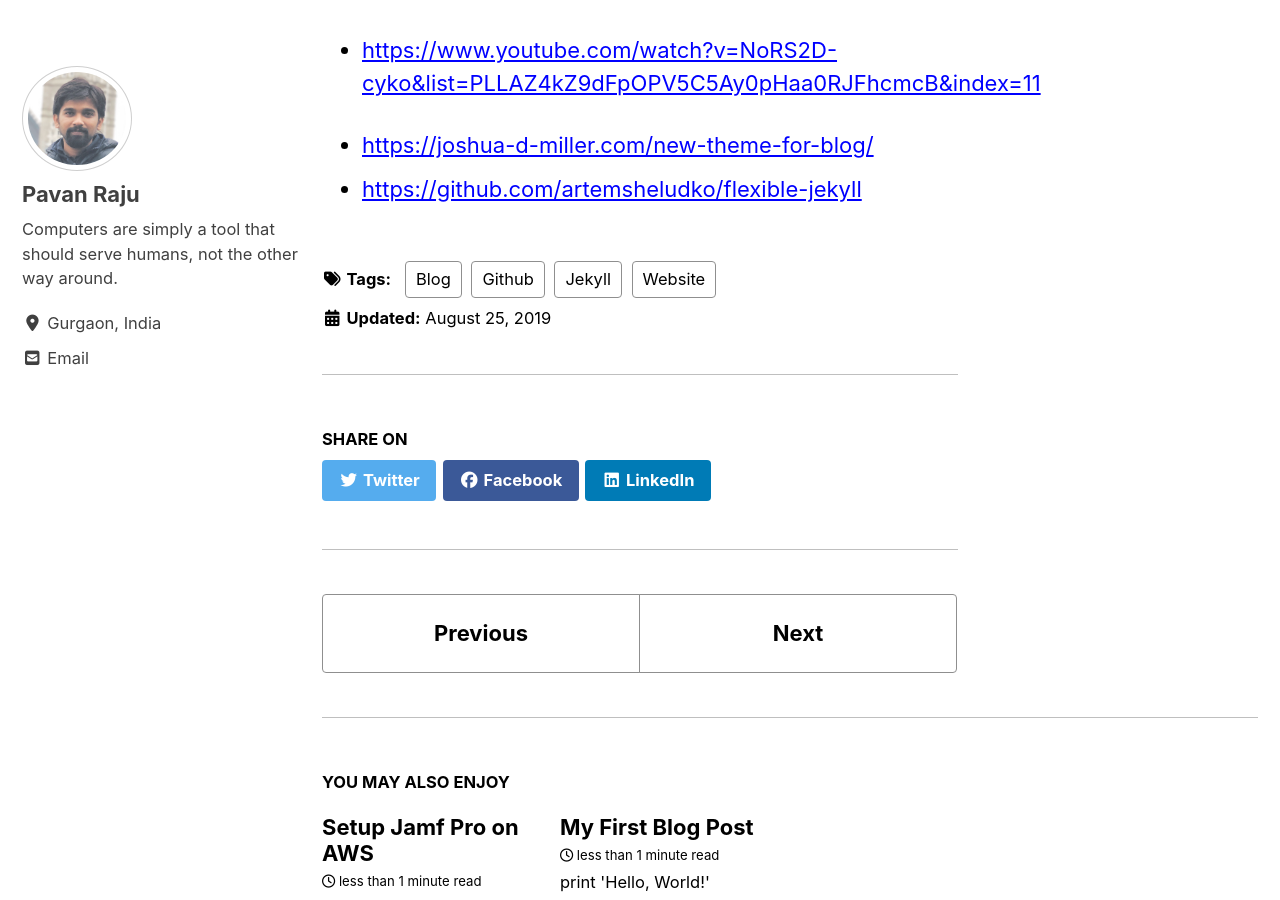
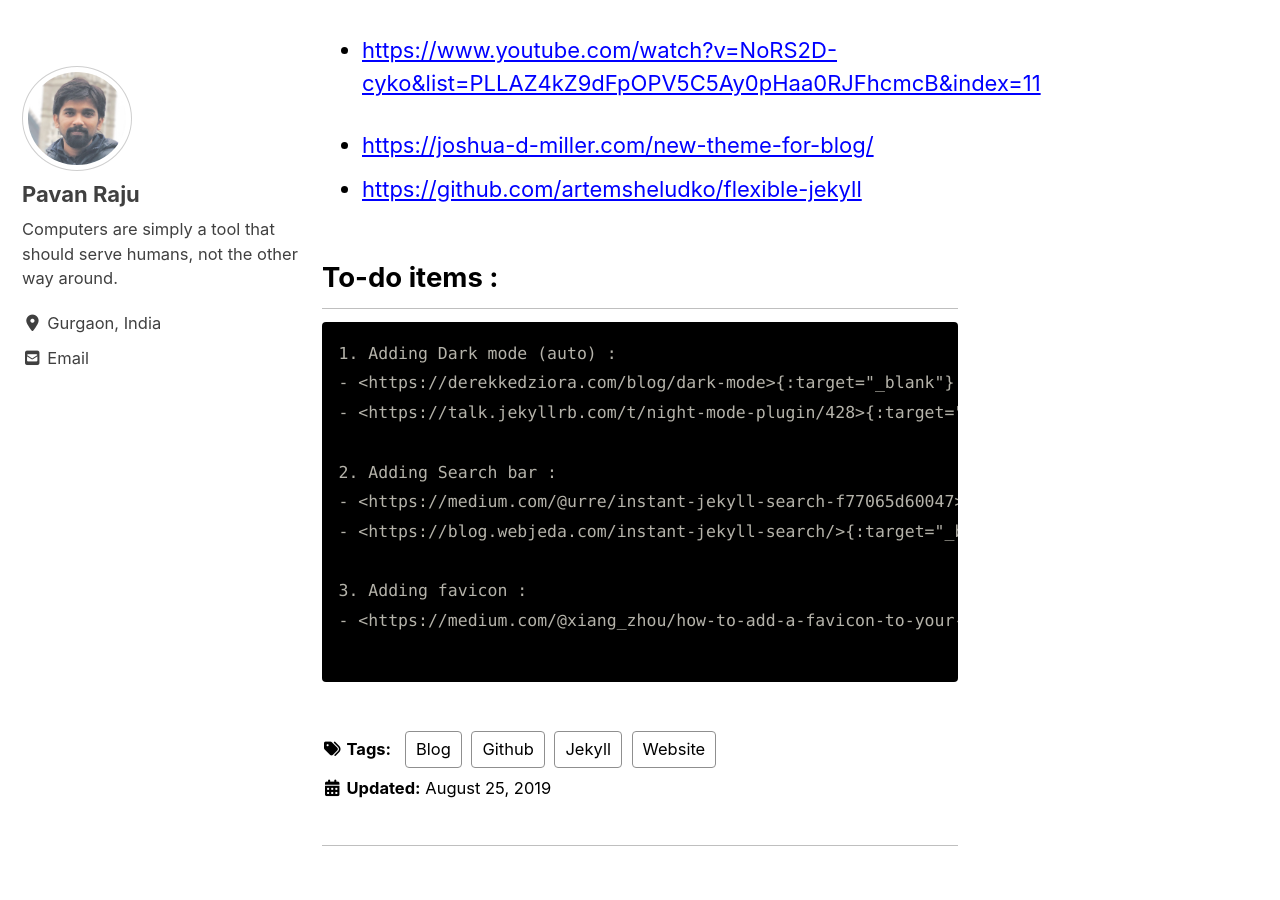
Before and after one commit to iampavan/themacguy, a Jekyll site: the page built from _posts/2019/2019-08-August/2019-08-25-01-Build-Jekyll-site.md, in a window 1280 px wide and 900 px high, scrolled down 1328 px. Built offline with Jekyll 4.4.1, drawn with Linux system fonts in a browser that asks for light colours; cached includes are drawn as plain includes; nearby versions of some CDN libraries; some of the changed text lies outside the part shown.

Commit message:
Added to-do items

````diff
--- a/_posts/2019/2019-08-August/2019-08-25-01-Build-Jekyll-site.md
+++ b/_posts/2019/2019-08-August/2019-08-25-01-Build-Jekyll-site.md
@@ -37,3 +37,20 @@ Random
 
 - <https://joshua-d-miller.com/new-theme-for-blog/>{:target="_blank"}
 - <https://github.com/artemsheludko/flexible-jekyll>{:target="_blank"}
+
+
+## To-do items :
+
+```
+1. Adding Dark mode (auto) :
+- <https://derekkedziora.com/blog/dark-mode>{:target="_blank"}
+- <https://talk.jekyllrb.com/t/night-mode-plugin/428>{:target="_blank"}
+
+2. Adding Search bar :
+- <https://medium.com/@urre/instant-jekyll-search-f77065d60047>{:target="_blank"}
+- <https://blog.webjeda.com/instant-jekyll-search/>{:target="_blank"}
+
+3. Adding favicon :
+- <https://medium.com/@xiang_zhou/how-to-add-a-favicon-to-your-jekyll-site-2ac2179cc2ed>{:target="_blank"}
+
+```
````
Also changed, not shown: other parts of _posts/2019/2019-08-August/2019-08-25-01-Build-Jekyll-site.md (+1 -1 lines).
